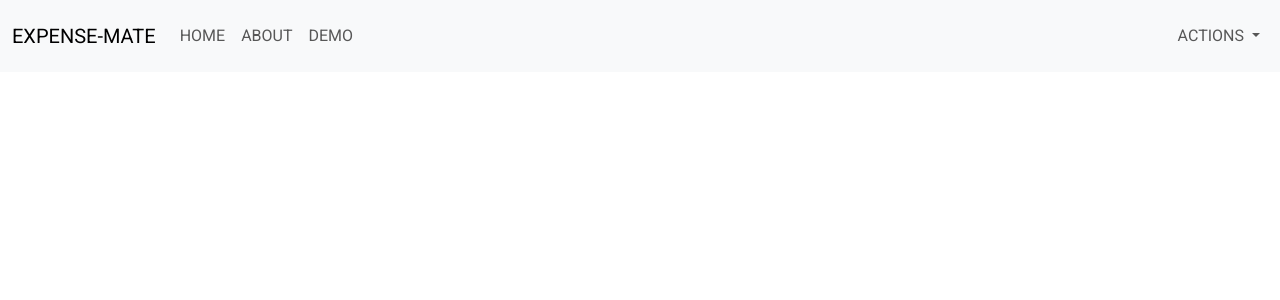
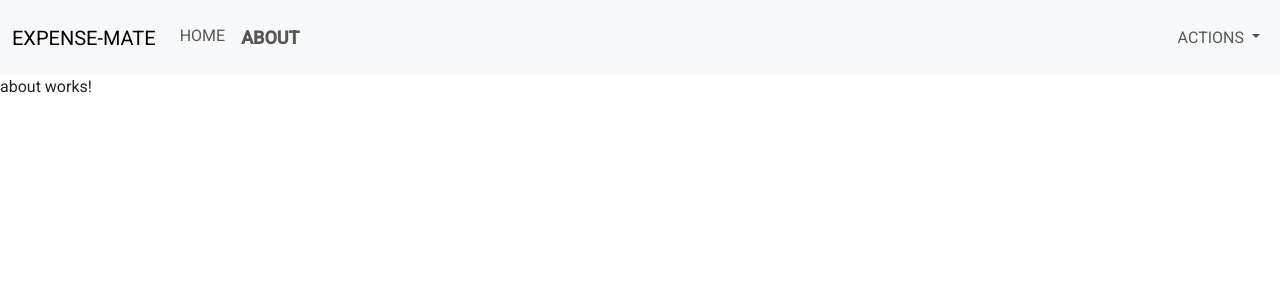
Before and after one commit to r15priyanshu/ExpenseMate-Frontend, an Angular app: page /about in a window 1280 px wide. Before the commit this address led to /. Shown: the top 300 px of the page. Built offline with nearby package versions, Linux system fonts and the light colour scheme.

Commit message:
Added About Component and Used routerLinkActiveOptions To Style Both Parent and Child Route

```diff
--- a/src/app/app.routes.ts
+++ b/src/app/app.routes.ts
@@ -8,14 +8,17 @@ import { DashboardComponent } from './pages/dashboard/dashboard.component';
 import { ManageTransactionsComponent } from './components/manage-transactions/manage-transactions.component';
 import { ManageBooksComponent } from './components/manage-books/manage-books.component';
 import { HomeComponent } from './pages/home/home.component';
+import { AboutComponent } from './pages/about/about.component';
 
 export const routes: Routes = [
   { path: '', redirectTo: 'home', pathMatch: 'full' },
   { path: 'home', component: HomeComponent },
+  { path: 'about', component: AboutComponent},
   {
     path: 'dashboard',
     component: DashboardComponent,
     children: [
+      { path: '', redirectTo: 'manageTransactions', pathMatch: 'full'},
       {
         path: 'manageTransactions',
         component: ManageTransactionsComponent,
--- a/src/app/components/dashboard-tabs/dashboard-tabs.component.html
+++ b/src/app/components/dashboard-tabs/dashboard-tabs.component.html
@@ -1,10 +1,15 @@
 <div>
     <ul class="nav nav-tabs nav-justified">
         <li class="nav-item">
-            <a routerLink="/dashboard/manageTransactions" class="nav-link">TRANSACTIONS</a>
+            <a routerLink="/dashboard/manageTransactions" class="nav-link"
+                [routerLinkActive]="'custom-active-link'">TRANSACTIONS</a>
         </li>
         <li class="nav-item">
-            <a routerLink="/dashboard/manageCategories" class="nav-link">CATEGORIES</a>
+            <a routerLink="/dashboard/manageCategories" class="nav-link"
+                [routerLinkActive]="'custom-active-link'">CATEGORIES</a>
+        </li>
+        <li class="nav-item">
+            <a routerLink="/dashboard/manageBooks" class="nav-link" [routerLinkActive]="'custom-active-link'">BOOKS</a>
         </li>
         <li class="nav-item">
             <a class="nav-link">SETTINGS</a>
--- a/src/app/components/navbar/navbar.component.html
+++ b/src/app/components/navbar/navbar.component.html
@@ -8,25 +8,21 @@
         <div class="collapse navbar-collapse" id="navbarSupportedContent">
             <ul class="navbar-nav me-auto mb-2 mb-lg-0">
                 <li class="nav-item">
-                    <a class="nav-link" aria-current="page" routerLink="/home" routerLinkActive="custom-active-link"
-                        [routerLinkActiveOptions]="{exact:true}">HOME</a>
+                    <a class="nav-link" aria-current="page" [routerLink]="'/home'"
+                        [routerLinkActive]="'custom-active-link'">HOME</a>
                 </li>
                 <li class="nav-item">
-                    <a class="nav-link" routerLink="/about" routerLinkActive="custom-active-link"
-                        [routerLinkActiveOptions]="{exact:true}">ABOUT</a>
+                    <a class="nav-link" [routerLink]="['/about']" [routerLinkActive]="'custom-active-link'">ABOUT</a>
+                </li>
+
+                @if(isUserLoggedIn){
+                <li class="nav-item">
+                    <a class="nav-link" [routerLink]="['/dashboard']"
+                        [routerLinkActive]="'custom-active-link'" [routerLinkActiveOptions]="{exact:false}">DASHBOARD</a>
                 </li>
                 <li class="nav-item">
-                    <a class="nav-link" routerLink="/about/demo" routerLinkActive="custom-active-link"
-                        [routerLinkActiveOptions]="{exact:true}">DEMO</a>
-                </li>
-                @if(isUserLoggedIn){
-                <li class="nav-item">
-                    <a class="nav-link" routerLink="/dashboard/manageTransactions" routerLinkActive="custom-active-link"
-                        [routerLinkActiveOptions]="{exact:false}">DASHBOARD</a>
-                </li>
-                <li class="nav-item">
-                    <a class="nav-link" routerLink="/profile" routerLinkActive="custom-active-link"
-                        [routerLinkActiveOptions]="{exact:true}">{{loggedInUserDetails?.firstName | uppercase}}</a>
+                    <a class="nav-link" [routerLink]="['/profile']"
+                        [routerLinkActive]="'custom-active-link'">{{loggedInUserDetails?.firstName | uppercase}}</a>
                 </li>
                 }
 
--- /dev/null
+++ b/src/app/pages/about/about.component.html
@@ -0,0 +1 @@
+<p>about works!</p>
--- a/src/styles.scss
+++ b/src/styles.scss
@@ -2,3 +2,9 @@
 
 html, body { height: 100%; }
 body { margin: 0; font-family: Roboto, "Helvetica Neue", sans-serif; }
+
+// BELOW CLASS WILL BE USED TO STYLE ACTIVE LINKS IN NAVBAR AND DASHBOARD TABS
+.custom-active-link {
+    font-size: 18px;
+    font-weight: bold;
+}
```
Also changed, not shown: src/app/pages/about/about.component.ts (added, +11 -0 lines), src/app/pages/about/about.component.scss (added).
